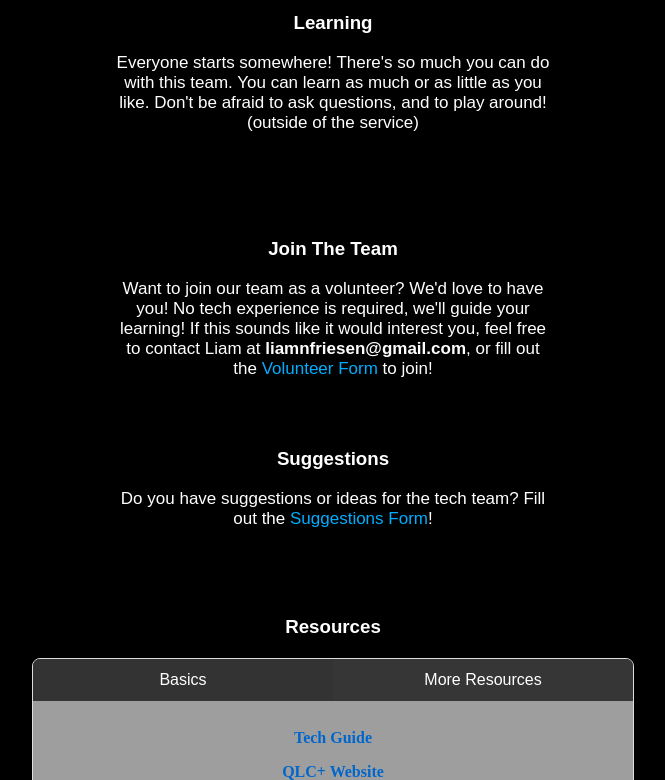
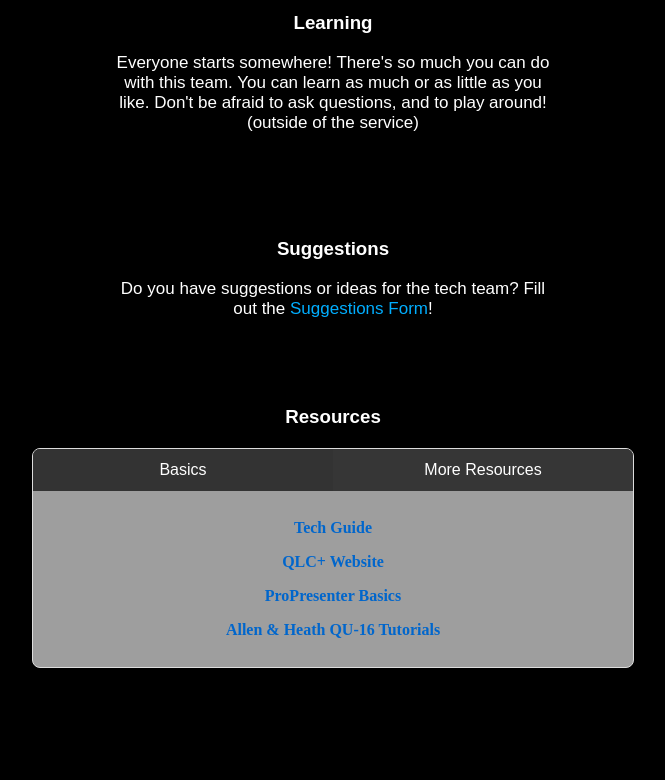
Before and after one commit to Cheezkak/HSY-Tech, a plain HTML site: page index.html in a window 1280 px wide. Shown: the part 1305-2085 px from the top of the page, without its empty margins (324-989 px from the left). Drawn offline with Linux system fonts and the light colour scheme.

Commit message:
Refactor index.html structure and content

```diff
--- a/index.html
+++ b/index.html
@@ -27,7 +27,7 @@
             <h3>Navigate This Page</h3>
 
             <a href = "https://docs.google.com/document/d/1Q0uNte-Kp3thLTosClDs3MMFj_OPc6Ky2OG85X9InzU/edit?usp=sharing">Tech Guide</a>
-            <a href="#Join The Team">Join The Team</a>
+
             <a href="#Suggestions">Suggestions</a>
             <a href="#Resources">Resources</a>
 
@@ -130,16 +130,6 @@
 
 <br>
 <br>
-
-
-
-        <div id = "Join The Team">
-            <br>
-            <br>
-            <br>
-        <h3>Join The Team</h3>
-        <p>Want to join our team as a volunteer? We'd love to have you! No tech experience is required, we'll guide your learning! If this sounds like it would interest you, feel free to contact Liam at <b>liamnfriesen@gmail.com</b>, or fill out the <a href = "https://docs.google.com/forms/d/e/1FAIpQLSfTIPY4KPX-gwIIi4_sYgCfIwoCf5O30cZ4w8CSSBqqo_ut0A/viewform?usp=dialog" target = "_blank" title = "Volunteer Form">Volunteer Form</a> to join!</p>
-        </div>
 
 
 
```
